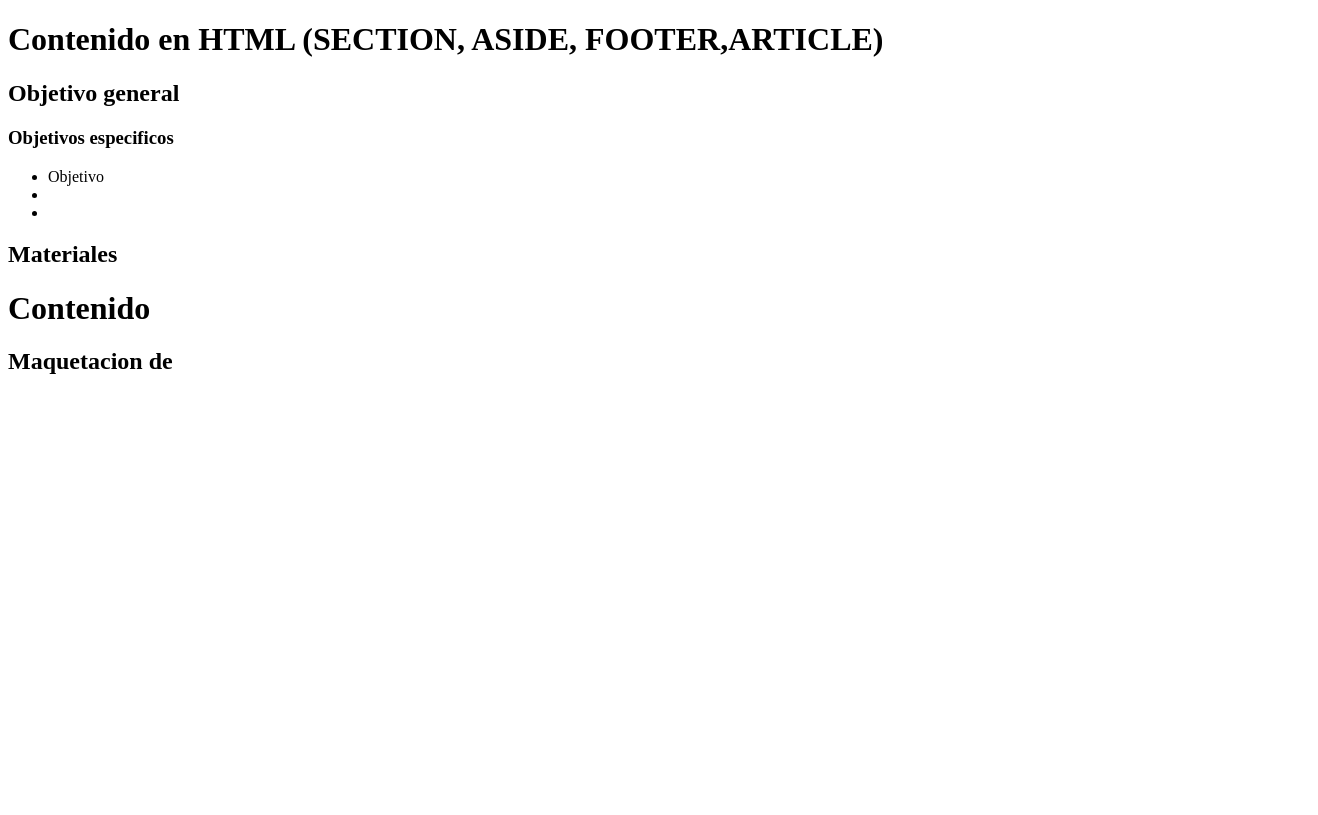
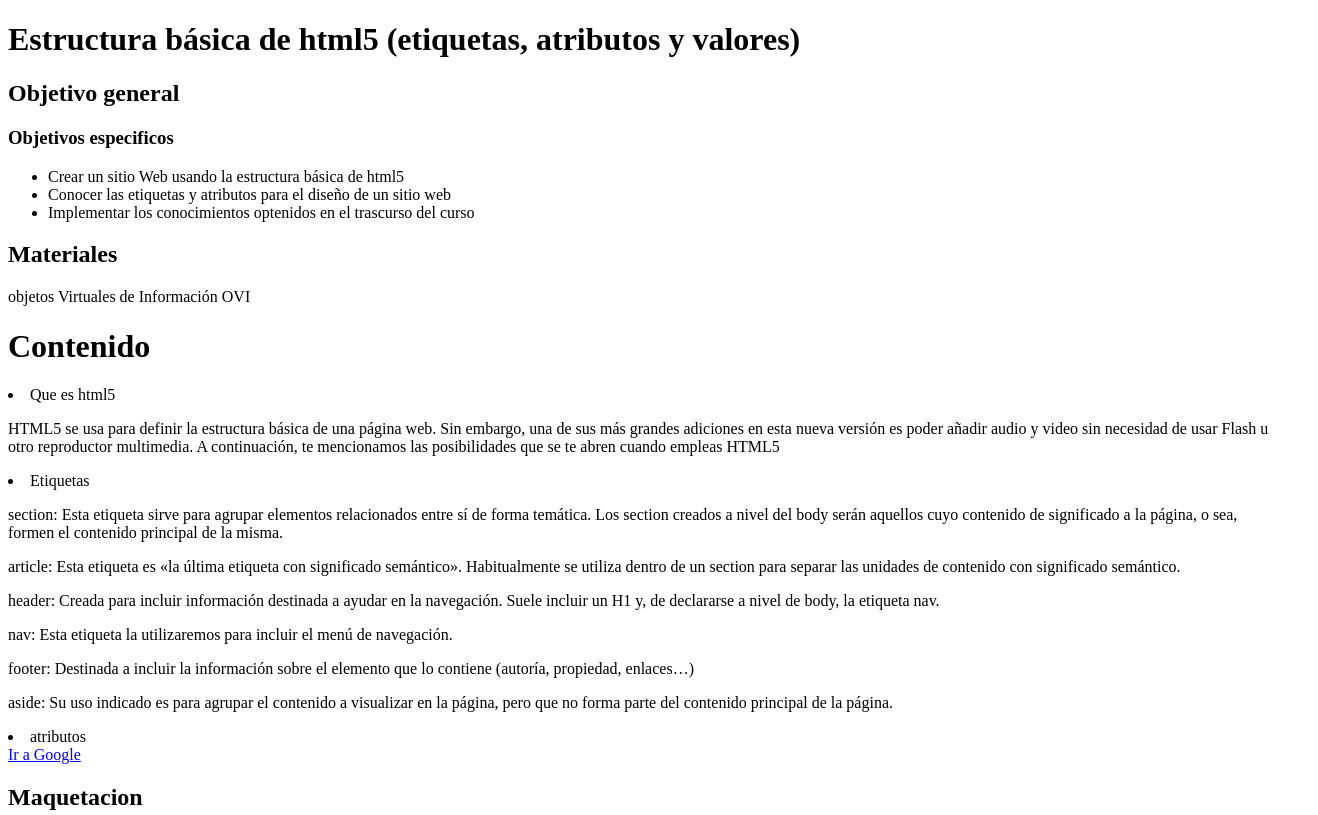
Before and after one commit to andrescastro-unad/DSW-AndresCastro, a plain HTML site: page planning.html in a window 1280 px wide. Shown: the top 815 px of the page, 1318 px wide, since content can reach past the window. Drawn offline with Linux system fonts and the light colour scheme.

Commit message:
v2
complemento del trabajo

```diff
--- a/planning.html
+++ b/planning.html
@@ -8,7 +8,7 @@
 </head>
 
 <body>
-    <h1> Contenido en HTML (SECTION, ASIDE, FOOTER,ARTICLE)</h1>
+    <h1> Estructura básica de html5 (etiquetas, atributos y valores)</h1>
 
     <h2> Objetivo general </h2>
         <p> </p>
@@ -16,24 +16,40 @@
         <h3> Objetivos especificos</h3>
 
         <ul>
-            <li>Objetivo</li>
+            <li>Crear un sitio Web usando la estructura básica de html5</li>
 
-            <li></li>
+            <li>Conocer las etiquetas y atributos para el diseño de un sitio web</li>
 
-            <li></li>
+            <li>Implementar los conocimientos optenidos en el trascurso del curso</li>
         </ul>
 
      <h2>Materiales</h2>
 
      <p>
-
+        objetos Virtuales de Información OVI
      </p>
 
      <h1>Contenido</h1>
      <P>
+    <li>Que es html5</li>
+         <p>HTML5 se usa para definir la estructura básica de una página web. Sin embargo, una de sus más grandes adiciones en esta nueva versión es poder añadir audio y video sin necesidad de usar Flash u otro reproductor multimedia. A continuación, te mencionamos las posibilidades que se te abren cuando empleas HTML5</p>
+
+         <li>Etiquetas</li>
+                <p>section: Esta etiqueta sirve para agrupar elementos relacionados entre sí de forma temática. Los section creados a nivel del body serán aquellos cuyo contenido de significado a la página, o sea, formen el contenido principal de la misma.</p>
+                <p>article: Esta etiqueta es «la última etiqueta con significado semántico». Habitualmente se utiliza dentro de un section para separar las unidades de contenido con significado semántico.</p>
+                <p>header: Creada para incluir información destinada a ayudar en la navegación. Suele incluir un H1 y, de declararse a nivel de body, la etiqueta nav.</p>
+                <p>nav: Esta etiqueta la utilizaremos para incluir el menú de navegación.</p>
+                <p>footer: Destinada a incluir la información sobre el elemento que lo contiene (autoría, propiedad, enlaces…)</p>
+                <p>aside: Su uso indicado es para agrupar el contenido a visualizar en la página, pero que no forma parte del contenido principal de la página.</p>
+           <li>atributos</li>
+
+           <a href="https://developer.mozilla.org/es/docs/Web/HTML/Atributos#:~:text=Los%20elementos%20en%20HTML%20tienen,los%20criterios%20de%20los%20usuarios." target="_blank">Ir a Google</a>
+
 
      </P>
-     <H2>Maquetacion de </H2>
+     <H2>Maquetacion</H2>
+
+     <img src="imagenes/maquetación.png" alt="maquetación">
 
 </body>
 </html>
```
Also changed, not shown: imagenes/maquetación.png (added).
